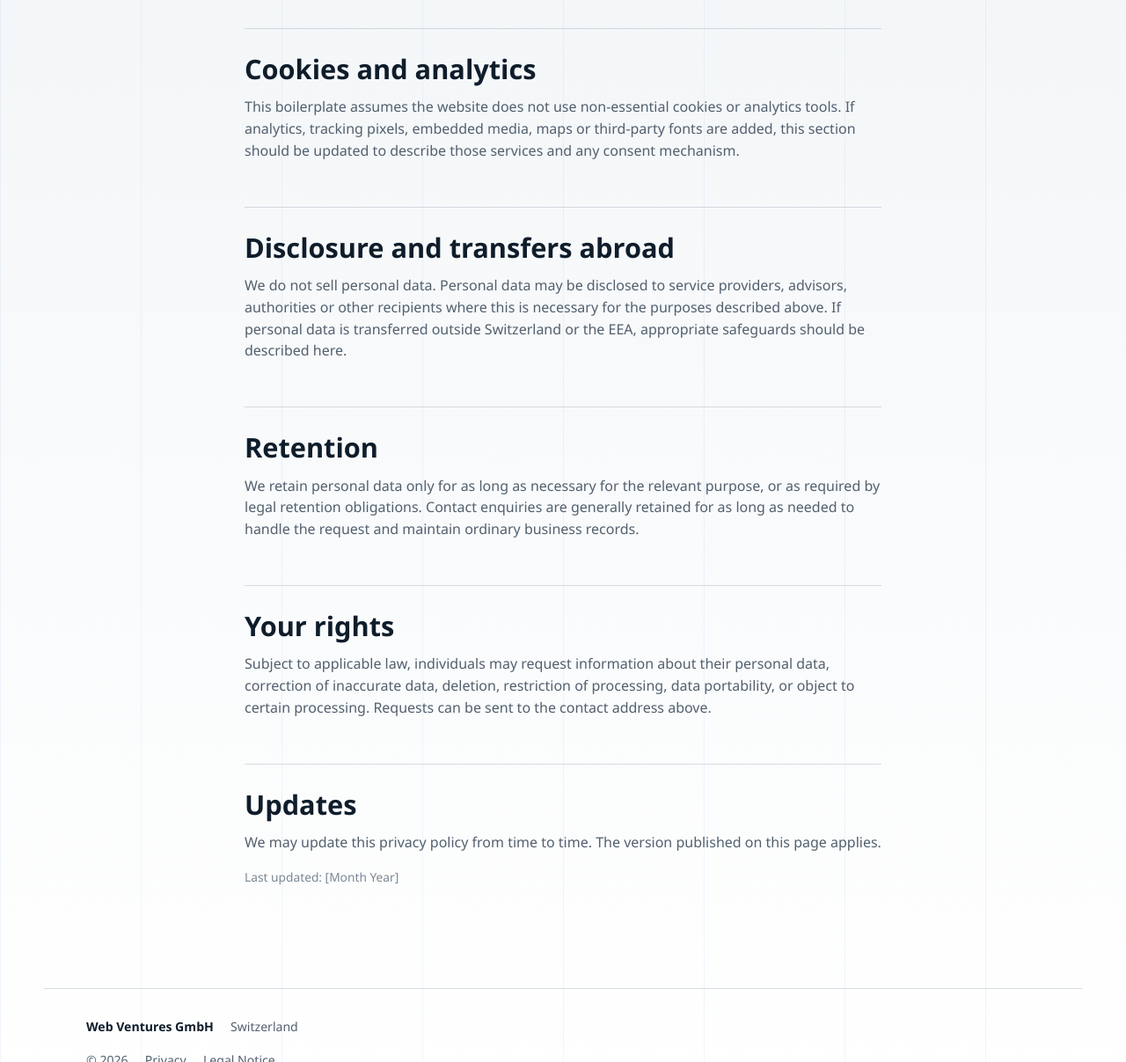
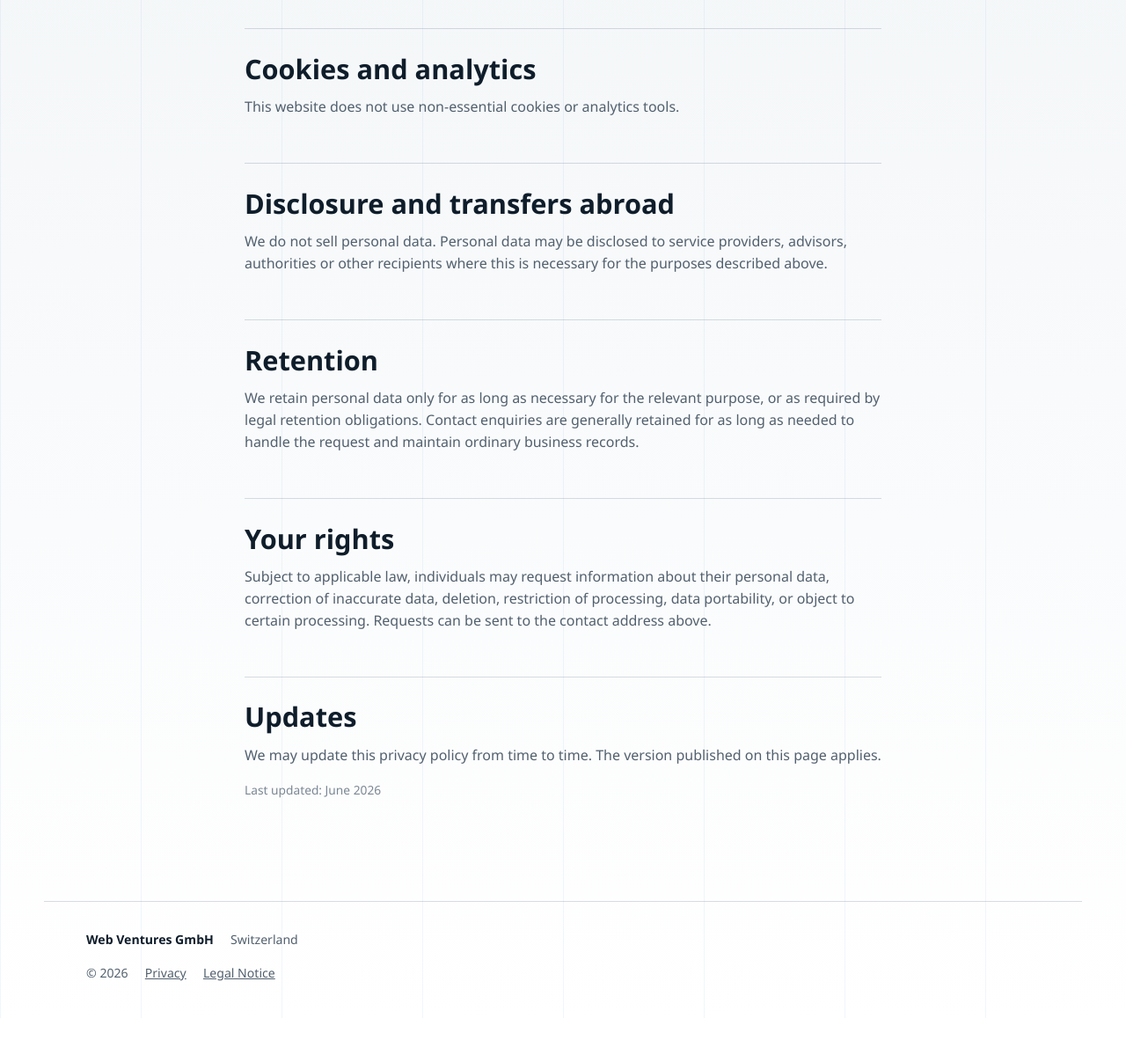
Before and after one commit to Cofresi/webventures-website, a plain HTML site: page privacy.html in a window 1280 px wide. Shown: the part 1552-2759 px from the top of the page at 88% size. After the commit the page ends 2709 px from the top, so only its background shows below. Drawn offline with Linux system fonts and the light colour scheme.

Commit message:
Clean up footer notes and privacy copy

```diff
--- a/privacy.html
+++ b/privacy.html
@@ -75,12 +75,12 @@
 
         <section>
           <h2>Cookies and analytics</h2>
-          <p>This boilerplate assumes the website does not use non-essential cookies or analytics tools. If analytics, tracking pixels, embedded media, maps or third-party fonts are added, this section should be updated to describe those services and any consent mechanism.</p>
+          <p>This website does not use non-essential cookies or analytics tools.</p>
         </section>
 
         <section>
           <h2>Disclosure and transfers abroad</h2>
-          <p>We do not sell personal data. Personal data may be disclosed to service providers, advisors, authorities or other recipients where this is necessary for the purposes described above. If personal data is transferred outside Switzerland or the EEA, appropriate safeguards should be described here.</p>
+          <p>We do not sell personal data. Personal data may be disclosed to service providers, advisors, authorities or other recipients where this is necessary for the purposes described above.</p>
         </section>
 
         <section>
@@ -96,7 +96,7 @@
         <section>
           <h2>Updates</h2>
           <p>We may update this privacy policy from time to time. The version published on this page applies.</p>
-          <p class="legal-meta">Last updated: [Month Year]</p>
+          <p class="legal-meta">Last updated: June 2026</p>
         </section>
       </article>
     </main>
```
Also changed, not shown: index.html (+0 -1 lines), version-01.html (+0 -1 lines), version-02.html (+0 -1 lines), version-03.html (+0 -1 lines).
